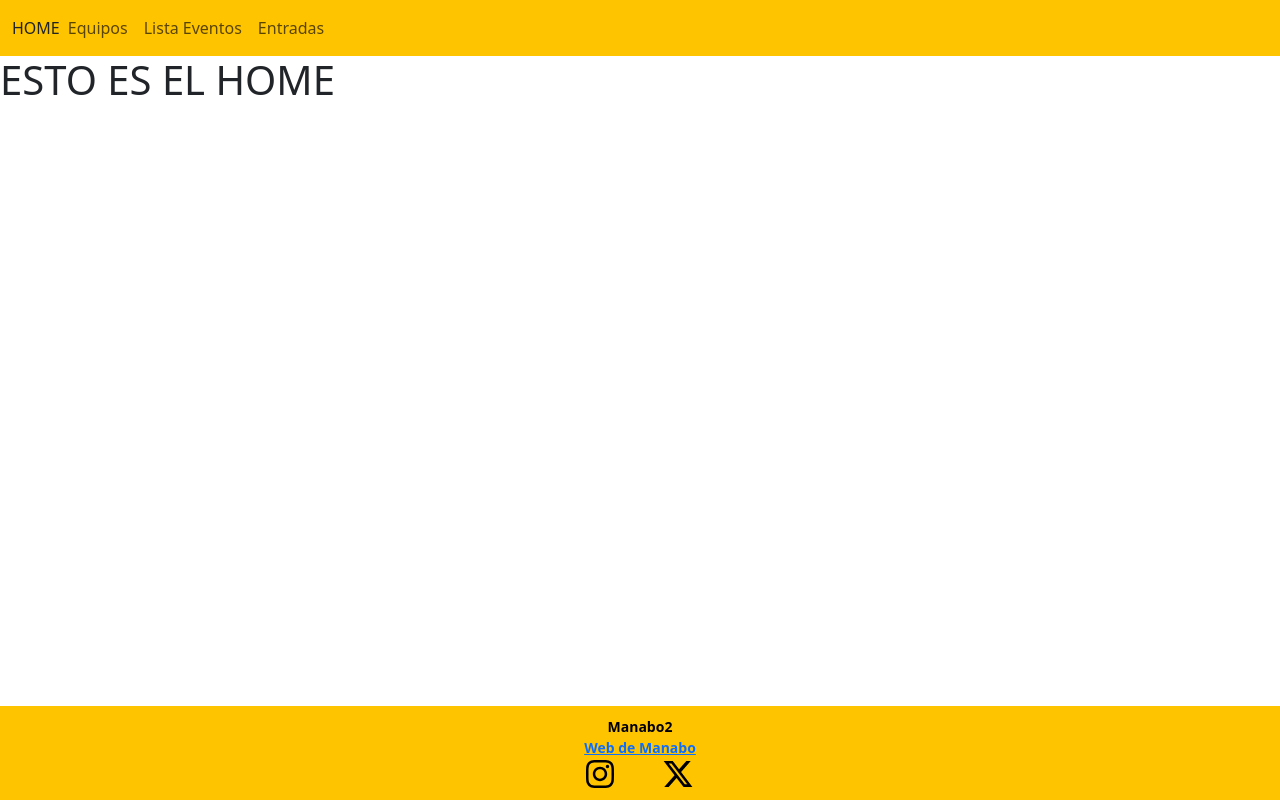
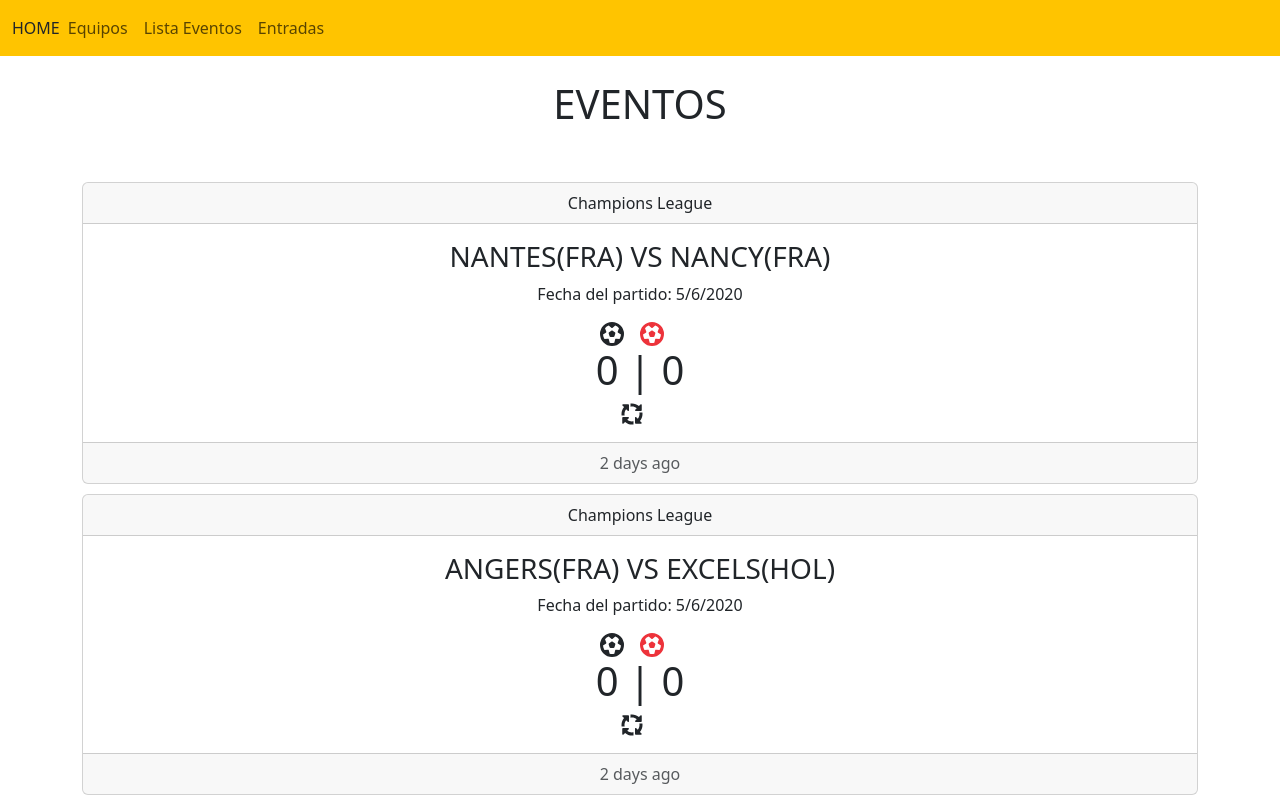
Before and after one commit to VICENTEEC/Manabo2, a Vue app in the folder frontend/: page /#/listaeventos in a window 1280 px wide. Before the commit this address led to /#/home. Shown: the top 800 px of the page. Built offline with nearby package versions, Linux system fonts and the light colour scheme.

Commit message:
Reseteando goles

```diff
--- a/frontend/src/components/Evento.vue
+++ b/frontend/src/components/Evento.vue
@@ -1,7 +1,7 @@
 <script>
 export default {
-  props: ['partidosss'],
-  emits: ['incrementar-goles-local', 'incrementar-goles-visitante'],
+  props: ['partidosss' ],
+  emits: ['incrementar-goles-local', 'incrementar-goles-visitante', 'resetear-goles'],
   // data() {
   //   return {
   //     golesLocal: 0,
@@ -13,12 +13,17 @@
     incrementarGolesLocal() {
       // console.log("Incrementando goles local: ", this.golesLocal)
       // this.golesLocal++
+      console.log("Evento desde componente hijo: ", this.partidosss._links.self.href)
       this.$emit('incrementar-goles-local', this.partidosss._links.self.href)
     },
 
     incrementarGolesVisitante() {
       // this.golesVisitante++
       this.$emit('incrementar-goles-visitante', this.partidosss._links.self.href)
+    },
+
+    resetearGoles() {
+      this.$emit('resetear-goles', this.partidosss._links.self.href)
     }
   }
 }
@@ -46,7 +51,9 @@
     </span>
    <h1>{{ partidosss.golesLocal }} | {{ partidosss.golesVisitante }}</h1>
 
-
+   <span @click="resetearGoles">
+   <font-awesome-icon :icon="['fas', 'arrows-spin']" class="icono-fontawesome me-3" size="xl"/>
+  </span>
 
 
     </div>
--- a/frontend/src/components/ListaEventos.vue
+++ b/frontend/src/components/ListaEventos.vue
@@ -17,7 +17,7 @@
   },
 
   methods: {
-    ...mapActions(usePartidosStore, ['actualizarGoles']),
+    ...mapActions(usePartidosStore, ['actualizarGoles', 'reiniciarGoles']),
 
     incrementarGolesLocal(partidoHref) {
       console.log("Estamos en listaeventos.vue: ", partidoHref)
@@ -26,6 +26,10 @@
 
     incrementarGolesVisitante(partidoHref) {
       this.actualizarGoles(partidoHref, 0, 1)
+    },
+
+    resetearGoles(partidoHref){
+      this.reiniciarGoles(partidoHref)
     }
   }
 
@@ -48,6 +52,7 @@
       :partidosss="partido"
       @incrementar-goles-local="incrementarGolesLocal"
       @incrementar-goles-visitante="incrementarGolesVisitante"
+      @resetear-goles="resetearGoles"
       ></Evento>
     </li>
   </ul>
--- a/frontend/src/main.js
+++ b/frontend/src/main.js
@@ -12,10 +12,10 @@
 
 import { library } from '@fortawesome/fontawesome-svg-core'
 import { FontAwesomeIcon } from '@fortawesome/vue-fontawesome'
-import { faUser, faFutbol } from '@fortawesome/free-solid-svg-icons'
+import { faUser, faFutbol, faArrowsSpin } from '@fortawesome/free-solid-svg-icons'
 import { faInstagram, faXTwitter } from '@fortawesome/free-brands-svg-icons'
 
-library.add(faUser, faInstagram, faXTwitter, faFutbol)
+library.add(faUser, faInstagram, faXTwitter, faFutbol, faArrowsSpin)
 
 const pinia = createPinia()
 
--- a/frontend/src/stores/partidos.js
+++ b/frontend/src/stores/partidos.js
@@ -35,5 +35,13 @@
       }
     },
 
+    reiniciarGoles(partidoId){
+      const partidoIndex = this.partidos.findIndex(p => p._links.self.href === partidoId)
+      if (partidoIndex !== -1){
+        this.partidos[partidoIndex].golesLocal = 0
+        this.partidos[partidoIndex].golesVisitante = 0
+      }
+    }
+
   }
 })
```
